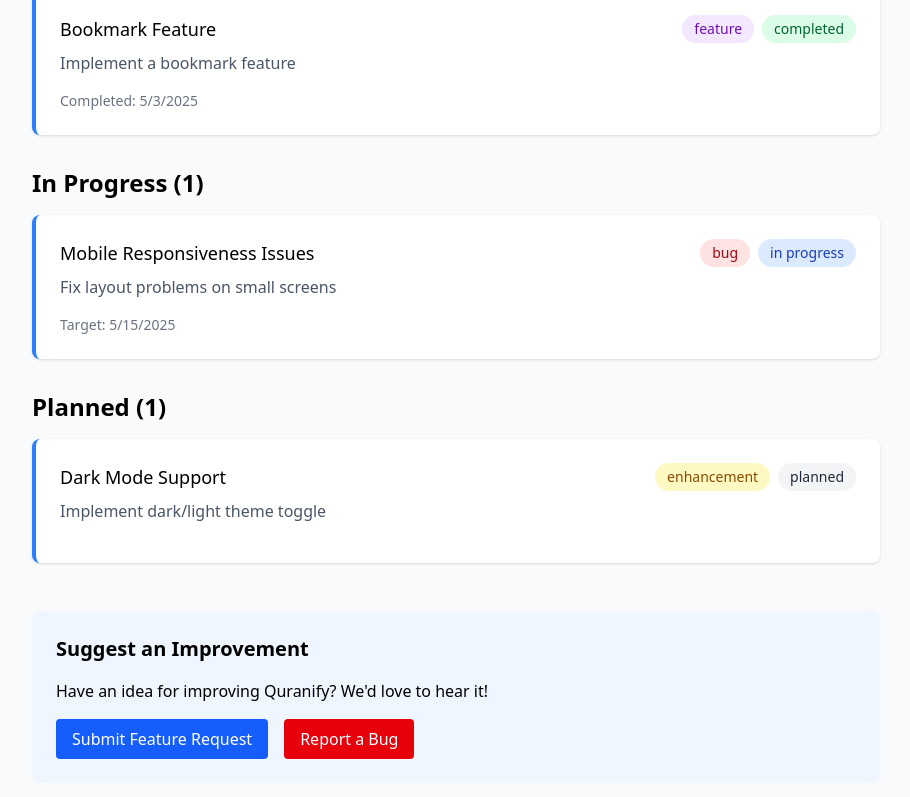
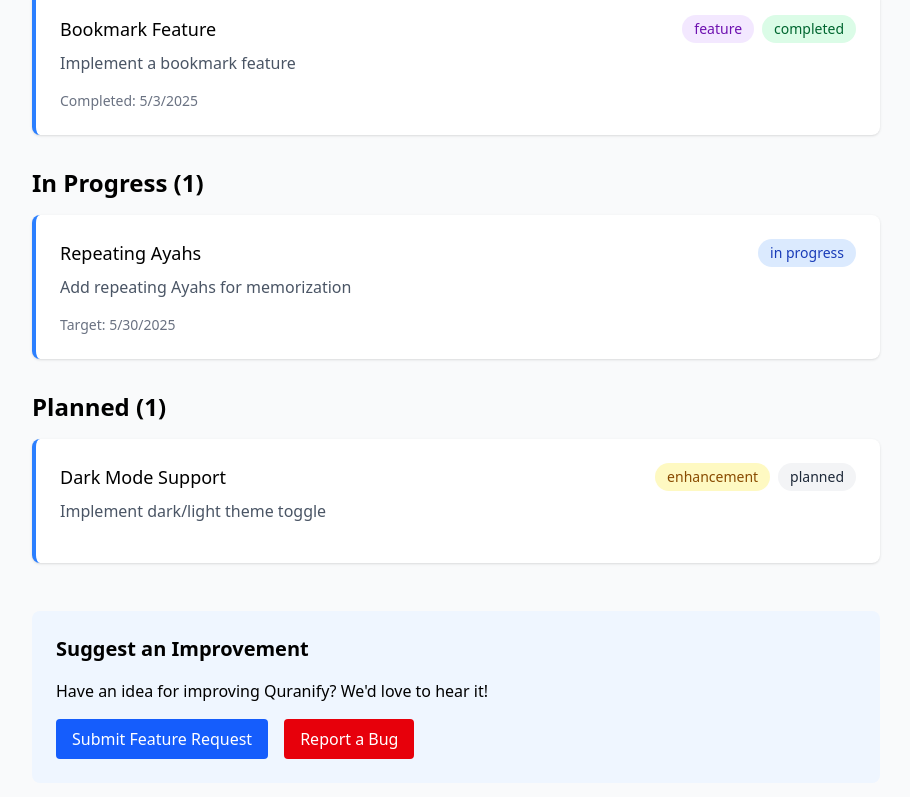
Before and after one commit to EasyCanadianGamer/quranify, a React (Vite) app: page /roadmap in a window 1280 px wide. Shown: the part 1099-1896 px from the top of the page, without its empty margins (184-1094 px from the left). Built offline with nearby package versions, Linux system fonts and the light colour scheme; a web font is replaced by a local one.

Commit message:
Update Roadmap.tsx
Added ayah repeats

```diff
--- a/src/components/Roadmap.tsx
+++ b/src/components/Roadmap.tsx
@@ -55,11 +55,11 @@ const ROADMAP_DATA: RoadmapItem[] = [
   },
   {
     id: 6,
-    title: 'Mobile Responsiveness Issues',
-    description: 'Fix layout problems on small screens',
+    title: 'Repeating Ayahs',
+    description: 'Add repeating Ayahs for memorization',
     status: 'in-progress',
-    type: 'bug',
-    targetDate: '2025-5-15'
+    type: 'planned',
+    targetDate: '2025-5-30'
   },
 ];
 
```
